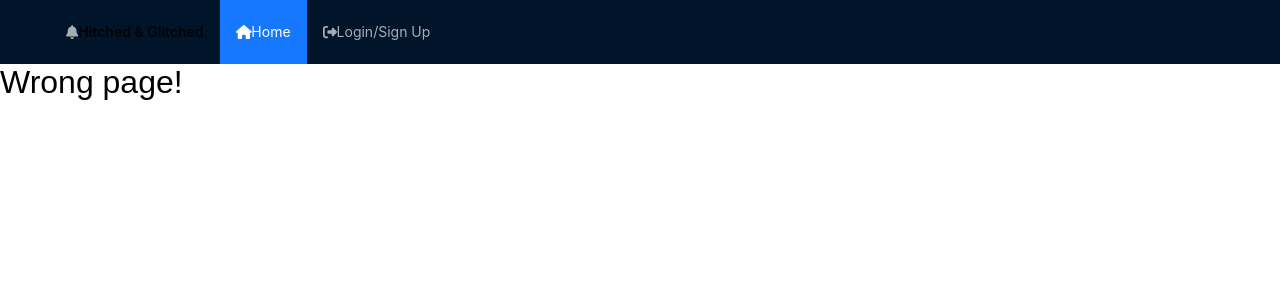
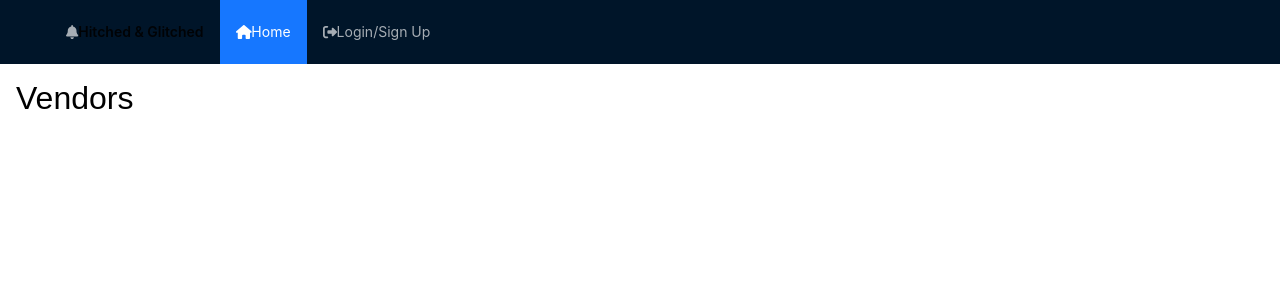
Before and after one commit to erin-m-keller/hitched-and-glitched, a React (Create React App) app in the folder client/: page /vendors in a window 1280 px wide. Shown: the top 300 px of the page. Built offline with nearby package versions, Linux system fonts and the light colour scheme; a web font is replaced by a local one; what apollo-cache-persist would draw is missing.

Commit message:
starter code

```diff
--- a/client/src/App.js
+++ b/client/src/App.js
@@ -4,6 +4,7 @@ import { ApolloClient, ApolloProvider, InMemoryCache } from '@apollo/client';
 import { persistCache } from 'apollo-cache-persist';
 import Home from './pages/Home';
 import Dashboard from './pages/Dashboard';
+import Vendors from './pages/Vendors';
 import Navbar from './components/Navbar';
 
 const cache = new InMemoryCache();
@@ -35,6 +36,7 @@ function App() {
             <Switch>
               <Route exact path='/' component={Home} />
               <Route exact path='/dashboard' component={Dashboard} />
+              <Route exact path='/vendors' component={Vendors} />
               <Route render={() => <h1 className='display-2'>Wrong page!</h1>} />
             </Switch>
           </>
--- /dev/null
+++ b/client/src/pages/Vendors.js
@@ -0,0 +1,16 @@
+import React from 'react';
+
+const Vendors = () => {
+	return (
+		<>
+			<div className="main-content">
+				<h1>Vendors</h1>
+				<div className="filters">
+
+				</div>
+			</div>
+		</>
+	);
+};
+
+export default Vendors;
```
